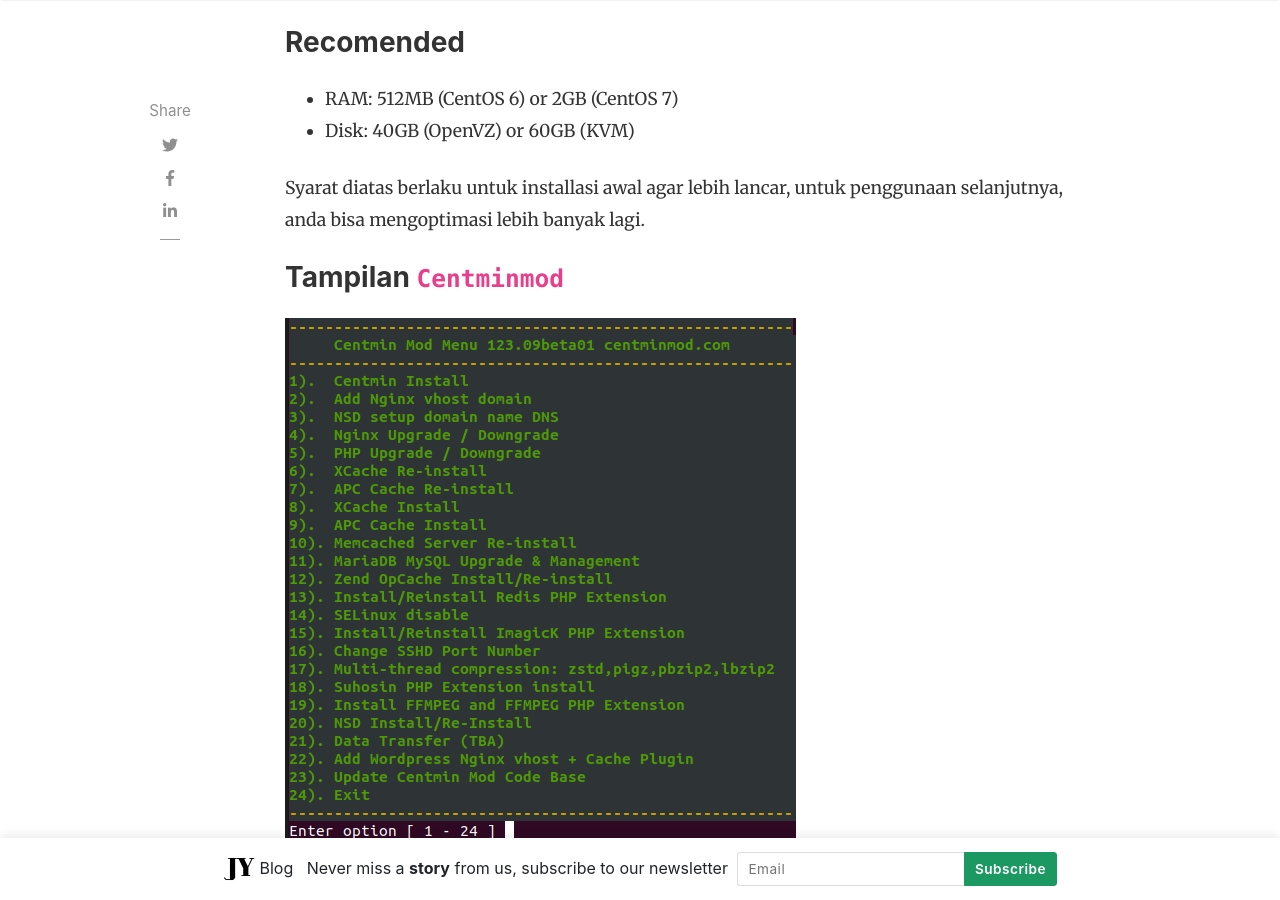
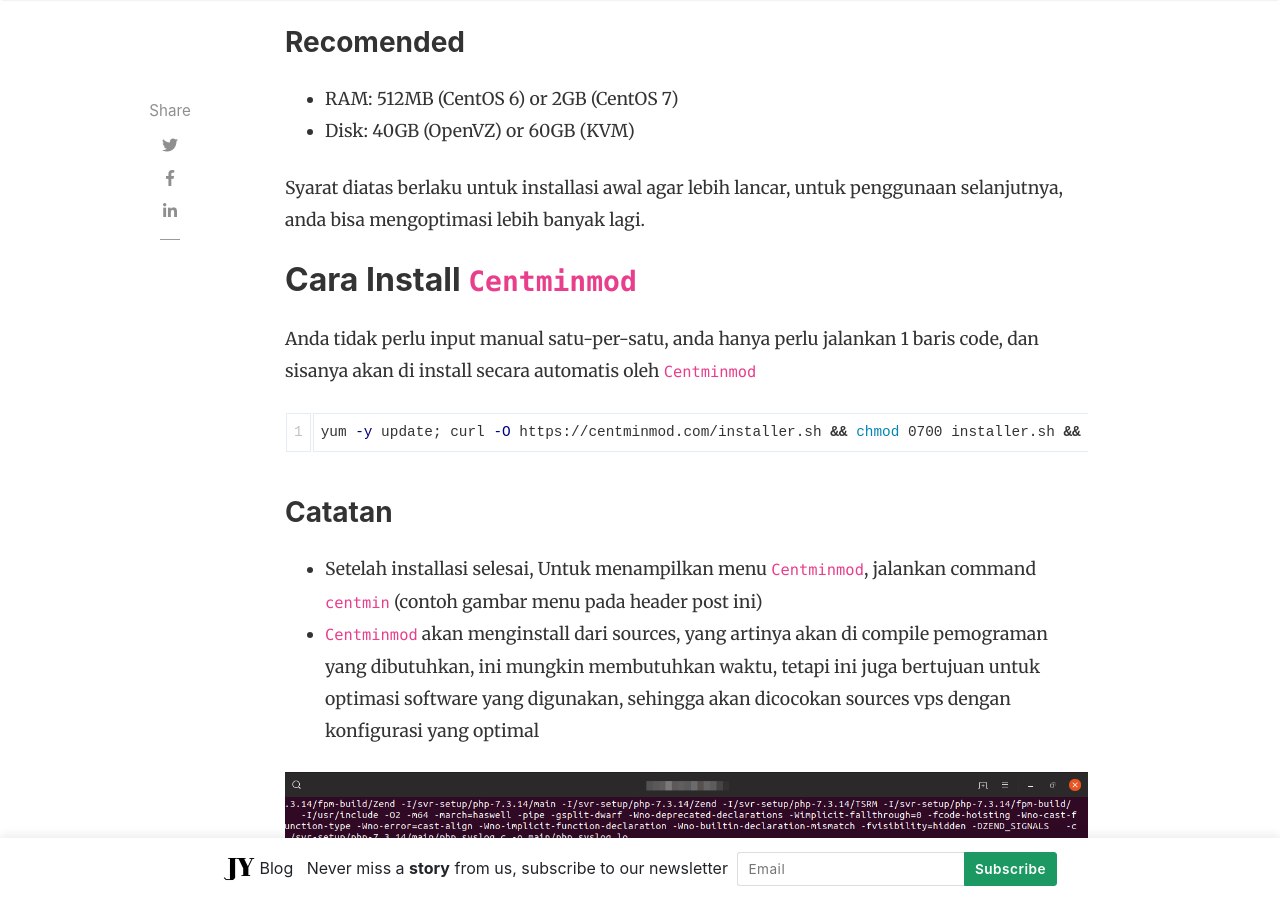
Before and after one commit to JuniYadi/juniyadi.id, a Jekyll site: the page built from _posts/2020-02-12-cara-install-centminmod-di-centos-7.md, in a window 1280 px wide and 900 px high, scrolled down 2173 px. Built offline with Jekyll 4.4.1, drawn with Linux system fonts in a browser that asks for light colours; nearby versions of some CDN libraries; comment, search, counter and statistics services are not loaded.

Commit message:
Update Tutorial "Cara Install Centminmod di CentOS 7"

````diff
--- a/_posts/2020-02-12-cara-install-centminmod-di-centos-7.md
+++ b/_posts/2020-02-12-cara-install-centminmod-di-centos-7.md
@@ -42,9 +42,6 @@
 
 Syarat diatas berlaku untuk installasi awal agar lebih lancar, untuk penggunaan selanjutnya, anda bisa mengoptimasi lebih banyak lagi.
 
-### Tampilan `Centminmod`
-![cara-install-centminmod-di-centos-7-001.png](/assets/images/uploads/2020/02/cara-install-centminmod-di-centos-7-001.png)
-
 ## Cara Install `Centminmod`
 
 Anda tidak perlu input manual satu-per-satu, anda hanya perlu jalankan 1 baris code, dan sisanya akan di install secara automatis oleh `Centminmod`
@@ -54,6 +51,7 @@
 ```
 
 ### Catatan
+- Setelah installasi selesai, Untuk menampilkan menu `Centminmod`, jalankan command `centmin` (contoh gambar menu pada header post ini)
 - `Centminmod` akan menginstall dari sources, yang artinya akan di compile pemograman yang dibutuhkan, ini mungkin membutuhkan waktu, tetapi ini juga bertujuan untuk optimasi software yang digunakan, sehingga akan dicocokan sources vps dengan konfigurasi yang optimal
 
 ![cara-install-centminmod-di-centos-7-002.png](/assets/images/uploads/2020/02/cara-install-centminmod-di-centos-7-002.png)
````
